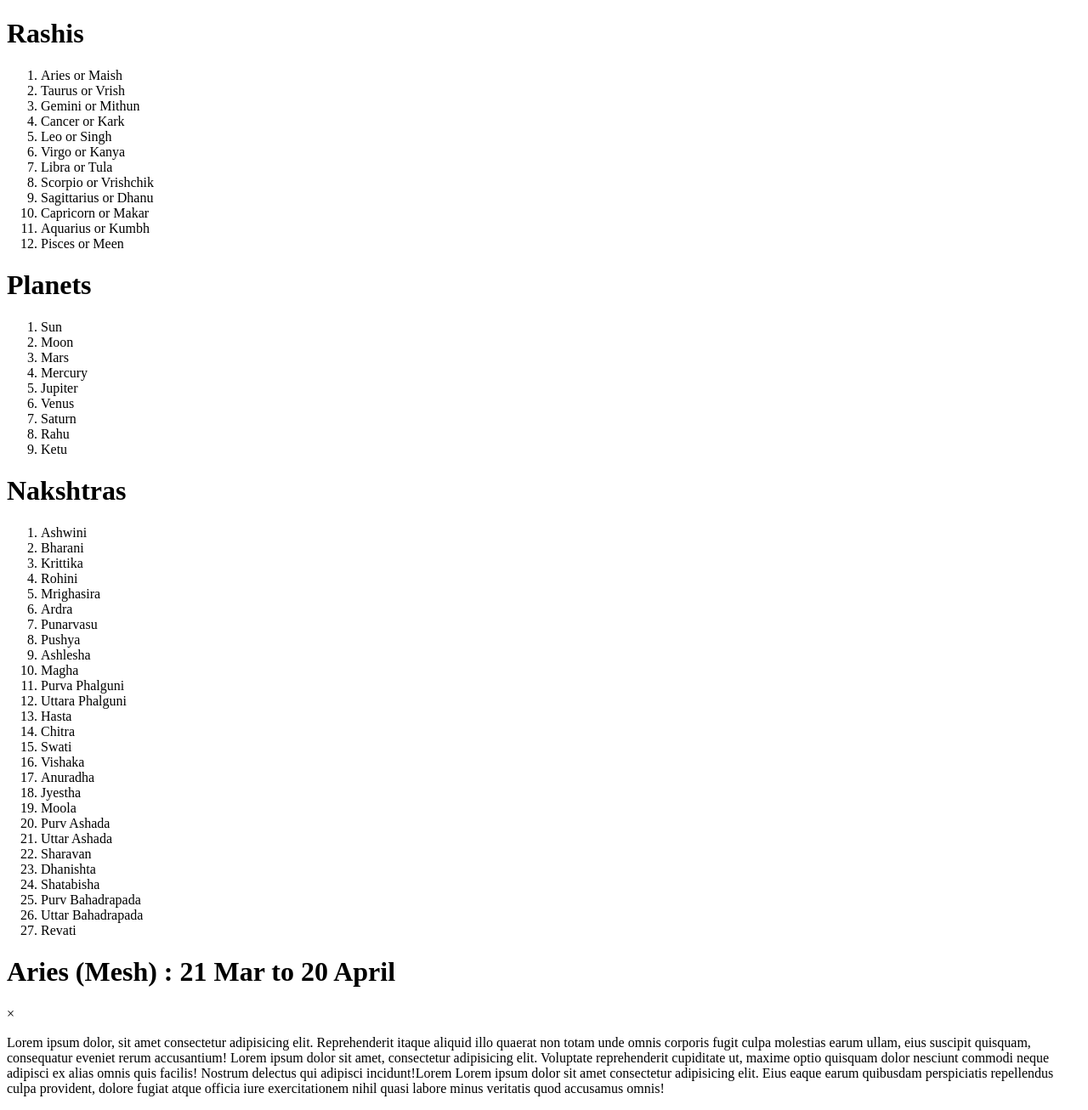
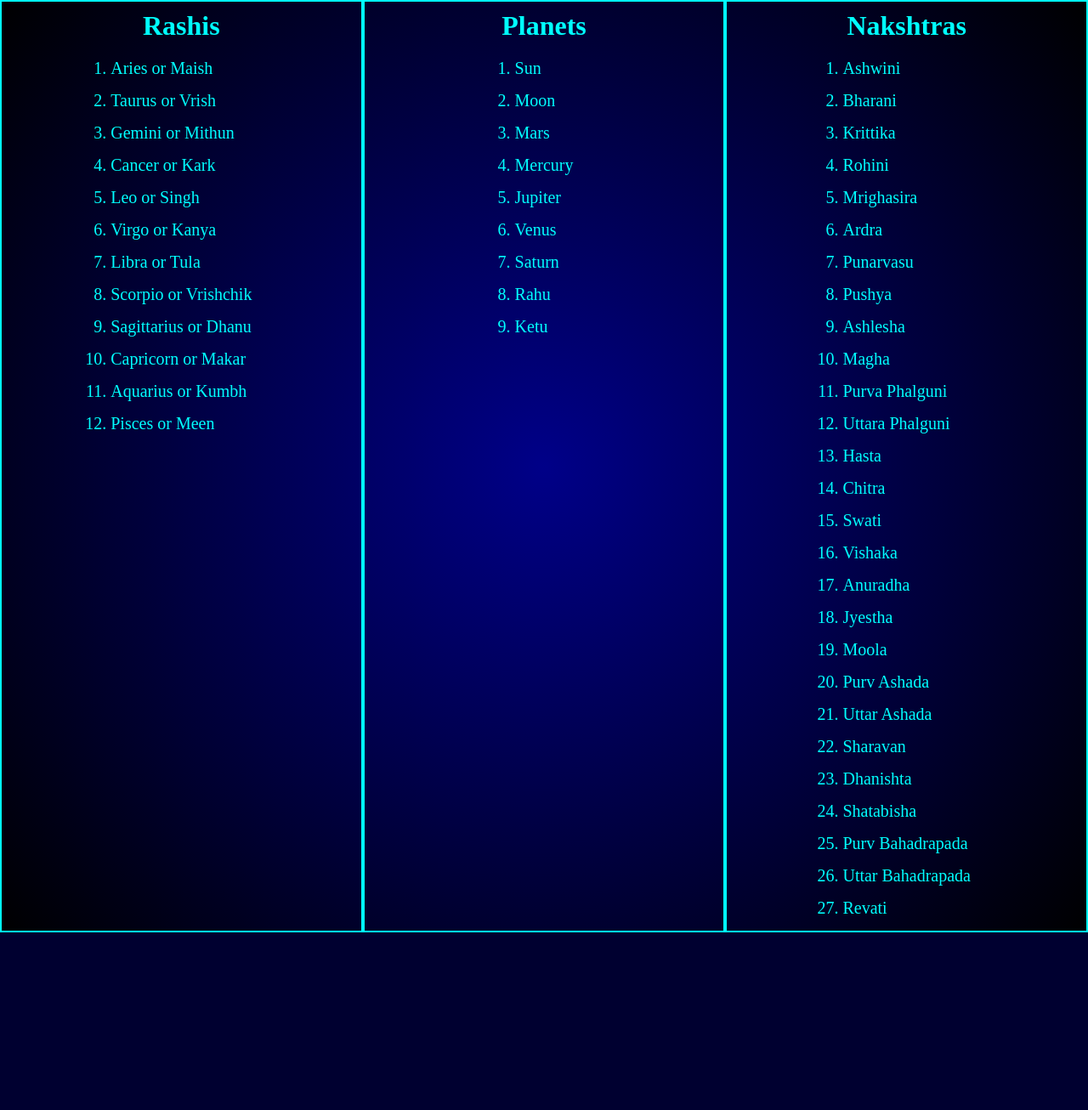
Before and after one commit to JashanDhiman/wellness_clone, a Django app: page /natal in a window 1280 px wide. Shown: the whole page at 85% size. After the commit the page ends 1097 px from the top, so only its background shows below. Run offline with Django 3.2, Linux system fonts and the light colour scheme.

Commit message:
natal css added

```diff
--- a/static/css/natal.css
+++ b/static/css/natal.css
@@ -0,0 +1,89 @@
+*{
+	margin: 0;
+	padding: 0;
+	text-decoration: none;
+	color: #00FFFF;
+	font-family: "montserrat";
+}
+body{
+	display: flex;
+	justify-content: center;
+	align-items: center;
+	min-height: 100vh;
+	background-repeat: no-repeat;background: rgb(0,0,136);
+	background: radial-gradient(circle, rgba(0,0,136,1) 0%, rgba(0,0,0,1) 100%);
+	background-size: cover;
+	background-color: #112128;
+}
+li {
+    cursor: pointer;
+}
+p {
+    text-align: justify;
+    font-size: 25px;
+}
+text {
+    background-color: lightgrey;
+    color: black !important;
+}
+.container{
+	position: relative;
+	width: 100%;
+min-height: 100vh;
+text-align: center;
+display: flex;
+}
+.cards{
+	width: 100%;
+	text-align: center;
+	display: flex;
+}
+.col{
+	min-height: 99vh;
+	width: 100%;
+	overflow: hidden;
+	border: 2px solid #00FFFF;
+}
+ol{
+	text-align: left;
+	width: fit-content;
+	margin: auto;
+}
+li{
+	margin-bottom: 15px;
+	font-size: 20px;
+}
+h1{
+	margin: 10px 0 20px 0;
+}
+.text{
+	display: none;
+	width: 90%;
+	overflow: hidden;
+	overflow-y: auto;
+	max-height: 90vh;
+	background-color: black;
+	color: cyan;
+	position: absolute;
+	padding: 10px 30px 30px;
+	margin: auto;
+	border: 2px solid #00FFFF;
+	top: 50%;
+	left: 50%;
+	transform: translate(-50%,-50%);
+}.text h2{
+	text-align: center;
+}
+.close {
+  position: absolute;
+  top: 10px;
+  right: 25px;
+  transition: all 200ms;
+  font-size: 30px;
+  font-weight: bold;
+  text-decoration: none;
+  color: white;
+}
+.close:hover {
+  color: #00FFFF;
+}
--- a/templates/natal.html
+++ b/templates/natal.html
@@ -338,5 +338,5 @@
         </div>
       </div>
     </div>
-    </body>
+  </body>
 </html>
```
